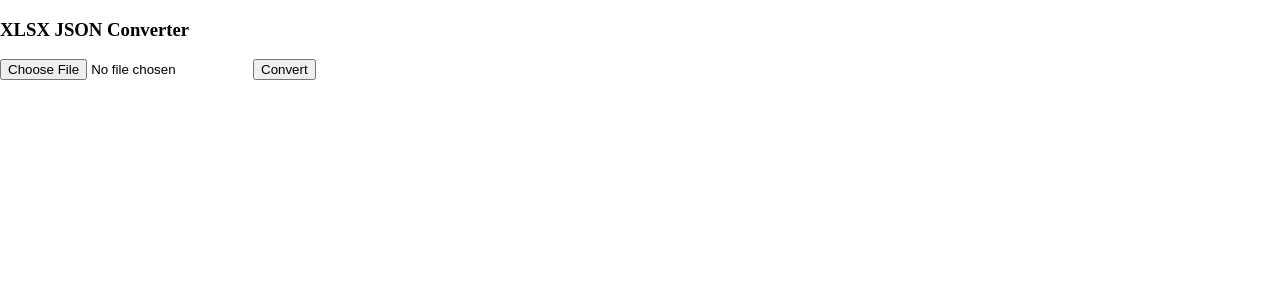
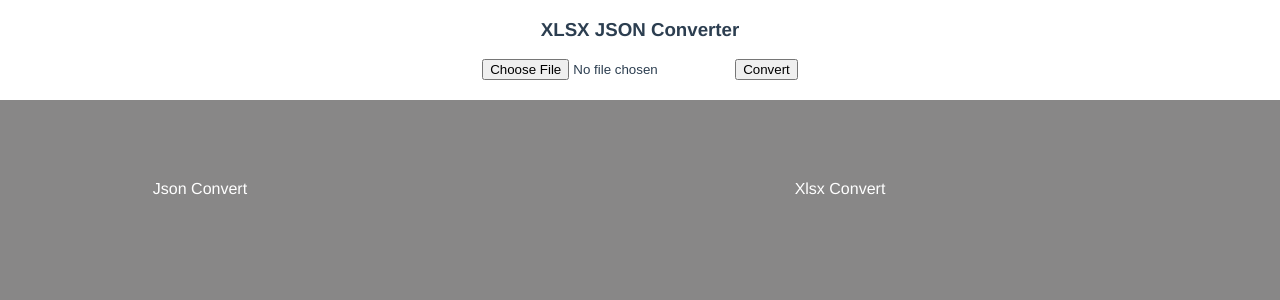
Before and after one commit to whopper1962/json-wizard-demo, a Vue app: page / in a window 1280 px wide. Shown: the top 300 px of the page. Built offline with nearby package versions, Linux system fonts and the light colour scheme.

Commit message:
fix main style

```diff
--- a/src/App.vue
+++ b/src/App.vue
@@ -6,11 +6,11 @@
 
 <style>
 #app {
-  /* font-family: Avenir, Helvetica, Arial, sans-serif;
+  font-family: Avenir, Helvetica, Arial, sans-serif;
   -webkit-font-smoothing: antialiased;
   -moz-osx-font-smoothing: grayscale;
   text-align: center;
-  color: #2c3e50; */
+  color: #2c3e50;
 }
 body {
   padding: 0;
--- a/src/components/JsonView.vue
+++ b/src/components/JsonView.vue
@@ -1,5 +1,6 @@
 <template>
 <div class="json-view">
+  Json Convert
 </div>
 </template>
 
@@ -16,10 +17,5 @@ export default {
 
 <style scoped>
 .json-view {
-  /* float: right; */
-  background-color: rgb(121, 121, 121);
-  /* height: 80vh; */
-  flex-grow: 1;
-  /* width: 50%; */
 }
 </style>
--- a/src/components/XlsxView.vue
+++ b/src/components/XlsxView.vue
@@ -1,5 +1,6 @@
 <template>
 <div class="xlsx-view">
+  Xlsx Convert
 </div>
 </template>
 
@@ -16,10 +17,5 @@ export default {
 
 <style scoped>
 .xlsx-view {
-  background-color: rgb(215, 215, 215);
-  /* float: right; */
-  /* height: 80vh; */
-  /* width: 50%; */
-  flex-grow: 1;
 }
 </style>
--- a/src/views/HomeView.vue
+++ b/src/views/HomeView.vue
@@ -1,30 +1,29 @@
 <template>
   <div class="home">
-    <h3>XLSX JSON Converter</h3>
     <div class="converter-file-form">
-      <input
-        type="file"
-        accept=".xls,.xlsx,.json"
-      >
-      <button
-        @click="execConvert()"
-      >
-        Convert
-      </button>
+      <h3>XLSX JSON Converter</h3>
+      <div class="converter-file-form-inner">
+        <input type="file" accept=".xls,.xlsx,.json" />
+        <button @click="execConvert()">Convert</button>
+      </div>
     </div>
-    <div class="converter-style">
-      <div>
-        <JsonView/>
+    <div class="xlsx-json-contents">
+      <div class="split-item split-item-outer">
+        <div class="split-item-outer">
+          <JsonView />
+        </div>
       </div>
-      <div>
-        <XlsxView/>
+      <div class="split-item split-item-outer">
+        <div class="split-item-outer">
+          <XlsxView />
+        </div>
       </div>
     </div>
   </div>
 </template>
 
 <script>
-import xlsxJsonConverter from '@/lib/xlsx-json-converter';
+import xlsxJsonConverter from "@/lib/xlsx-json-converter";
 import JsonView from '@/components/JsonView';
 import XlsxView from '@/components/XlsxView';
 
@@ -34,23 +33,31 @@ export default {
     XlsxView
   },
   methods: {
-    execConvert () {
+    execConvert() {
       xlsxJsonConverter();
-    }
-  }
-}
+    },
+  },
+};
 </script>
 
 <style scoped>
-.home {
-  /* height: 100vh; */
+.xlsx-json-contents {
+  display: table;
+  width: 100%;
+  margin-top: 20px;
 }
-.converter-style {
-  display: flex;
-  /* margin-top: 20px;
-  width: 100%; */
+.split-item {
+  display: table-cell;
+  padding: 80px;
+  width: 50%;
 }
-.converter-file-form {
-  /* height: 10ch; */
+.split-item-outer {
+  background: rgb(136, 135, 135);
+  color: #fff;
+  position: relative;
+}
+.split-item-outer {
+  height: 70vh;
+  width: 50%;
 }
 </style>
```
